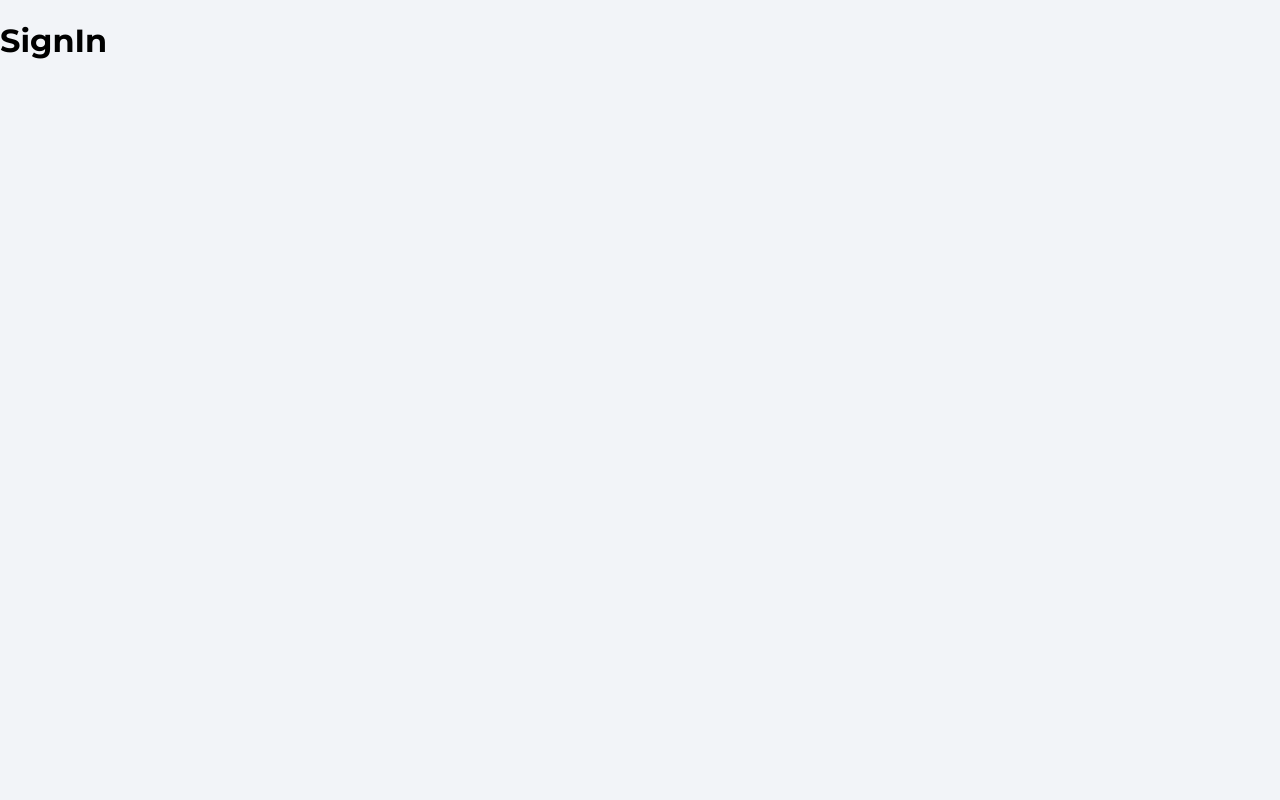
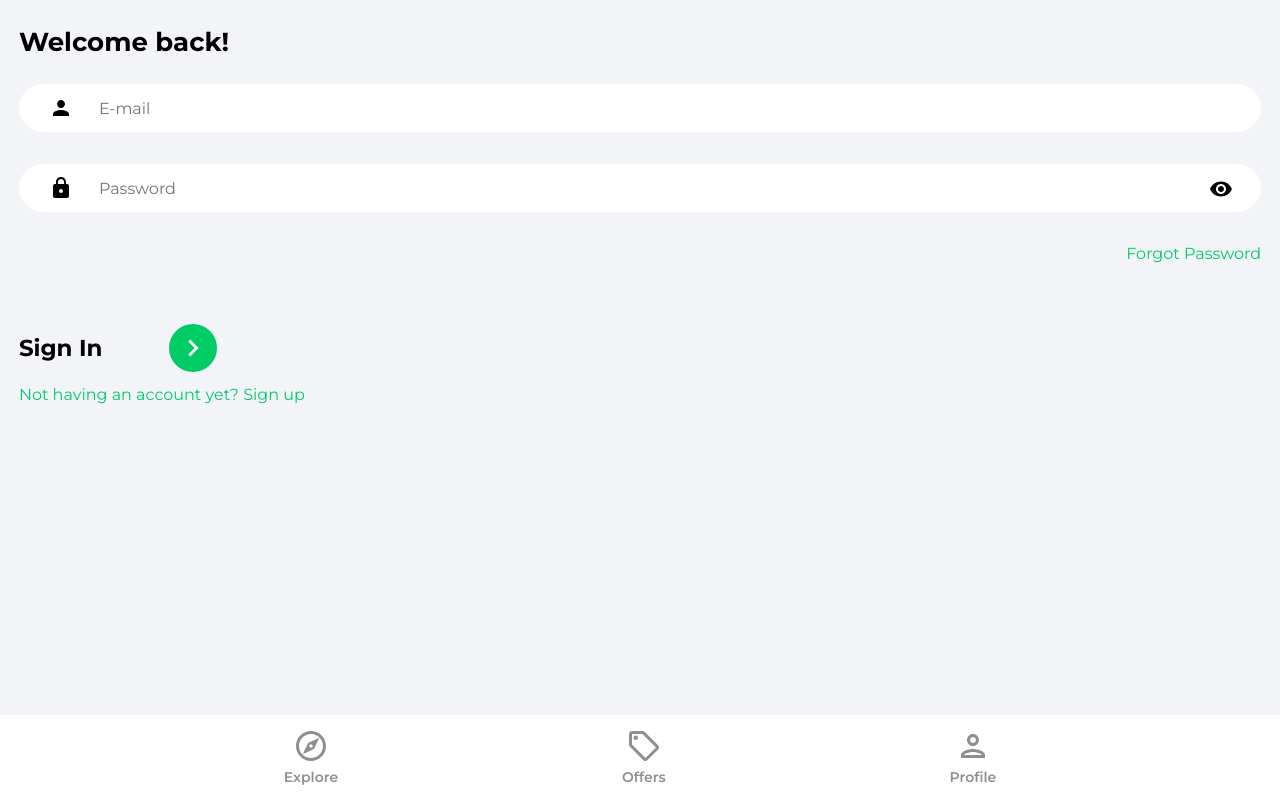
Before and after one commit to anamarialoga/house-marketplace-app, a React (Create React App) app: page /signin in a window 1280 px wide. Built offline with nearby package versions, Linux system fonts and the light colour scheme.

Commit message:
added NavBar and SignIn-SignUp forms

```diff
--- a/src/App.js
+++ b/src/App.js
@@ -1,5 +1,6 @@
 import React from "react";
 import { BrowserRouter as Router, Routes, Route } from "react-router-dom";
+import { NavBar } from "./components/NavBar";
 import { Explore } from "./pages/Explore";
 import { ForgotPassword } from "./pages/ForgotPassword";
 import { Offers } from "./pages/Offers";
@@ -19,6 +20,7 @@ function App() {
         <Route path="/signup" element={<SignUp/>}/>
         <Route path="/forgotpass" element={<ForgotPassword/>}/>
       </Routes>
+      <NavBar/>
     </Router>
   </>
   );
--- /dev/null
+++ b/src/components/NavBar.jsx
@@ -0,0 +1,37 @@
+import { useNavigate, useLocation } from "react-router-dom"
+import {ReactComponent as OfferIcon} from '../assets/svg/localOfferIcon.svg'
+import {ReactComponent as ExploreIcon} from '../assets/svg/exploreIcon.svg'
+import {ReactComponent as PersonOutlineIcon} from '../assets/svg/personOutlineIcon.svg'
+
+//NAVIGATE THROUGH PAGES WITH THE NAVBAR COMPONENT
+
+export const NavBar = () => {
+
+    const navigate = useNavigate(); //navigate between pages hook
+    const location = useLocation(); //current page hook
+
+    const focusIcon = (path) => {
+        if(path === location.pathname)
+            return true;
+    }
+
+    return (
+    <footer className="navbar">
+        <nav className="navbarNav">
+            <ul className="navbarListItems">
+                <li className="navbarListItem" onClick={()=> navigate('/')}>
+                    <ExploreIcon fill={focusIcon('/') ? '#2c2c2c':'#8f8f8f'} width='36px' height='36px' />
+                    <p style={focusIcon('/') ? {color: '#2c2c2c'}:{color:'#8f8f8f' , marginTop: '0.25rem', fontSize: '14px', fontWeight: 600}}>Explore</p>
+                </li>
+                <li className="navbarListItem" onClick={()=> navigate('/offers')}>
+                    <OfferIcon fill={focusIcon('/offers') ? '#2c2c2c':'#8f8f8f'} width='36px' height='36px' />
+                    <p style={focusIcon('/offers') ? {color: '#2c2c2c'}:{color:'#8f8f8f' , marginTop: '0.25rem', fontSize: '14px', fontWeight: 600}}>Offers</p>
+                </li>
+                <li className="navbarListItem" onClick={()=> navigate('/profile')}>
+                    <PersonOutlineIcon fill={focusIcon('/profile') ? '#2c2c2c':'#8f8f8f'} width='36px' height='36px' />
+                    <p style={focusIcon('/profile') ? {color: '#2c2c2c'}:{color:'#8f8f8f' , marginTop: '0.25rem', fontSize: '14px', fontWeight: 600}}>Profile</p>
+                </li>
+            </ul>
+        </nav>
+    </footer>)
+}
--- a/src/index.css
+++ b/src/index.css
@@ -135,8 +135,9 @@ button {
 }
 
 .pageHeader {
-  font-size: 2rem;
-  font-weight: 800;
+  font-size: 26px;
+  font-weight: 700;
+  margin-left: 0.5cm;
 }
 
 .navbar {
@@ -214,7 +215,9 @@ button {
 .forgotPasswordLink {
   cursor: pointer;
   color: #00cc66;
-  font-weight: 600;
+  font-weight: 400;
+  font-size: 16px;
+  margin-right: 0.5cm;
   text-align: right;
 }
 
@@ -242,6 +245,8 @@ button {
 
 .signInText,
 .signUpText {
+  margin-left: 0.5cm;
+  margin-right: 0.5cm;
   font-size: 1.5rem;
   font-weight: 700;
 }
@@ -255,6 +260,7 @@ button {
   height: 3rem;
   background-color: #00cc66;
   border-radius: 50%;
+  margin-right: 0.5cm;
 }
 @media (min-width: 1024px) {
   .signInButton,
--- a/src/pages/Profile.jsx
+++ b/src/pages/Profile.jsx
@@ -1,5 +1,10 @@
 import React from "react"
+import { SignIn } from "./SignIn"
 
 export const Profile = () => {
-    return (<h1>Profile</h1>)
-}
+    return (
+        <>
+            <SignIn />
+        </>
+    )
+};
--- a/src/pages/SignIn.jsx
+++ b/src/pages/SignIn.jsx
@@ -1,5 +1,57 @@
-import React from "react"
+import React, { useState } from "react"
+import { Link, useNavigate } from "react-router-dom";
+import {ReactComponent as ArrowRightIcon} from '../assets/svg/keyboardArrowRightIcon.svg'
+import visibilityIcon from '../assets/svg/visibilityIcon.svg'
 
 export const SignIn = () => {
-    return (<h1>SignIn</h1>)
+    const [showPass, setShowPass] = useState(false);
+    const [formData, setFormData] = useState({
+        email:'',
+        password:''
+    });
+    const navigate = useNavigate();
+
+    const handleObjState = (e) => {
+        setFormData((prevState)=> ({
+             ...prevState, //preserves object state, avoids warnings and errors
+            [e.target.id]: e.target.value,
+            //use the id from the inputs so we can change the value based on that; email/password
+        }))
+    }
+
+    // console.log(showPass);
+    // console.log(formData);
+
+    return (
+        <>
+        <div className="page-container">
+            <header>
+                <p className="pageHeader">
+                    Welcome back!
+                </p>
+            </header>
+            <form>
+                <div  style={{marginRight: '0.5cm', marginLeft: '0.5cm'}}>
+                <input  type={'email'} id='email' value={formData.email} className='emailInput' placeholder="E-mail" onChange={handleObjState}/>
+                </div>
+                <div className="passwordInputDiv" style={{marginRight: '0.5cm', marginLeft:'0.5cm'}}>
+                    <input type={'password'} id='password' value={formData.password} className='passwordInput' placeholder="Password" onChange={handleObjState}/>
+                    <img src = {visibilityIcon} alt="visibility" className="showPassword" onClick={()=>setShowPass(!showPass)}/>
+                </div>
+                <Link to='/forgotPassword' className="forgotPasswordLink">Forgot Password</Link>
+                <div className="signInBar">
+                    <p className="signInText" style={{fontSize: '23px', fontWeight: '650'}}>Sign In</p>
+                    <button className="signInButton">
+                        <ArrowRightIcon fill='#ffffff' width='34px' height='34px'/>
+                    </button>
+                </div>
+            </form>
+            <div style={{marginLeft: '0.5cm'}}>
+                <Link to='/SignUp' style={{color:  '#00cc66', fontSize: '16px'}}>
+                    Not having an account yet? Sign up
+                </Link>
+            </div>
+        </div>
+        </>
+    )
 }
--- a/src/pages/SignUp.jsx
+++ b/src/pages/SignUp.jsx
@@ -1,5 +1,55 @@
-import React from "react"
+import React, { useState } from "react"
+import { Link, useNavigate } from "react-router-dom";
+import {ReactComponent as ArrowRightIcon} from '../assets/svg/keyboardArrowRightIcon.svg'
+import visibilityIcon from '../assets/svg/visibilityIcon.svg'
 
 export const SignUp = () => {
-    return (<h1>SignUp</h1>)
+    const [showPass, setShowPass] = useState(false);
+    const [formData, setFormData] = useState({
+        name:'',
+        email:'',
+        password:''
+    });
+    const navigate = useNavigate();
+
+    const handleObjState = (e) => {
+        setFormData((prevState)=> ({
+             ...prevState, //preserves object state, avoids warnings and errors
+            [e.target.id]: e.target.value,
+            //use the id from the inputs so we can change the value based on that; email/password
+        }))
+    }
+
+    return (
+        <>
+        <div className="page-container">
+            <header>
+                <p className="pageHeader">
+                    Welcome!
+                </p>
+            </header>
+            <form>
+                <div  style={{marginRight: '0.5cm', marginLeft: '0.5cm'}}>
+                <input  type={'text'} id='name' value={formData.name} className='nameInput' placeholder="Name" onChange={handleObjState}/>
+                <input  type={'email'} id='email' value={formData.email} className='emailInput' placeholder="E-mail" onChange={handleObjState}/>
+                </div>
+                <div className="passwordInputDiv" style={{marginRight: '0.5cm', marginLeft:'0.5cm'}}>
+                    <input type={'password'} id='password' value={formData.password} className='passwordInput' placeholder="Password" onChange={handleObjState}/>
+                    <img src = {visibilityIcon} alt="visibility" className="showPassword" onClick={()=>setShowPass(!showPass)}/>
+                </div>
+                <div className="signUpBar">
+                    <p className="signUpText" style={{fontSize: '23px', fontWeight: '650'}}>Sign Up</p>
+                    <button className="signUpButton">
+                        <ArrowRightIcon fill='#ffffff' width='34px' height='34px'/>
+                    </button>
+                </div>
+            </form>
+            <div style={{marginLeft: '0.5cm'}}>
+                <Link to='/SignIn' style={{color:  '#00cc66', fontSize: '16px'}}>
+                    Already having an account? Sign in
+                </Link>
+            </div>
+        </div>
+        </>
+    )
 }
```
